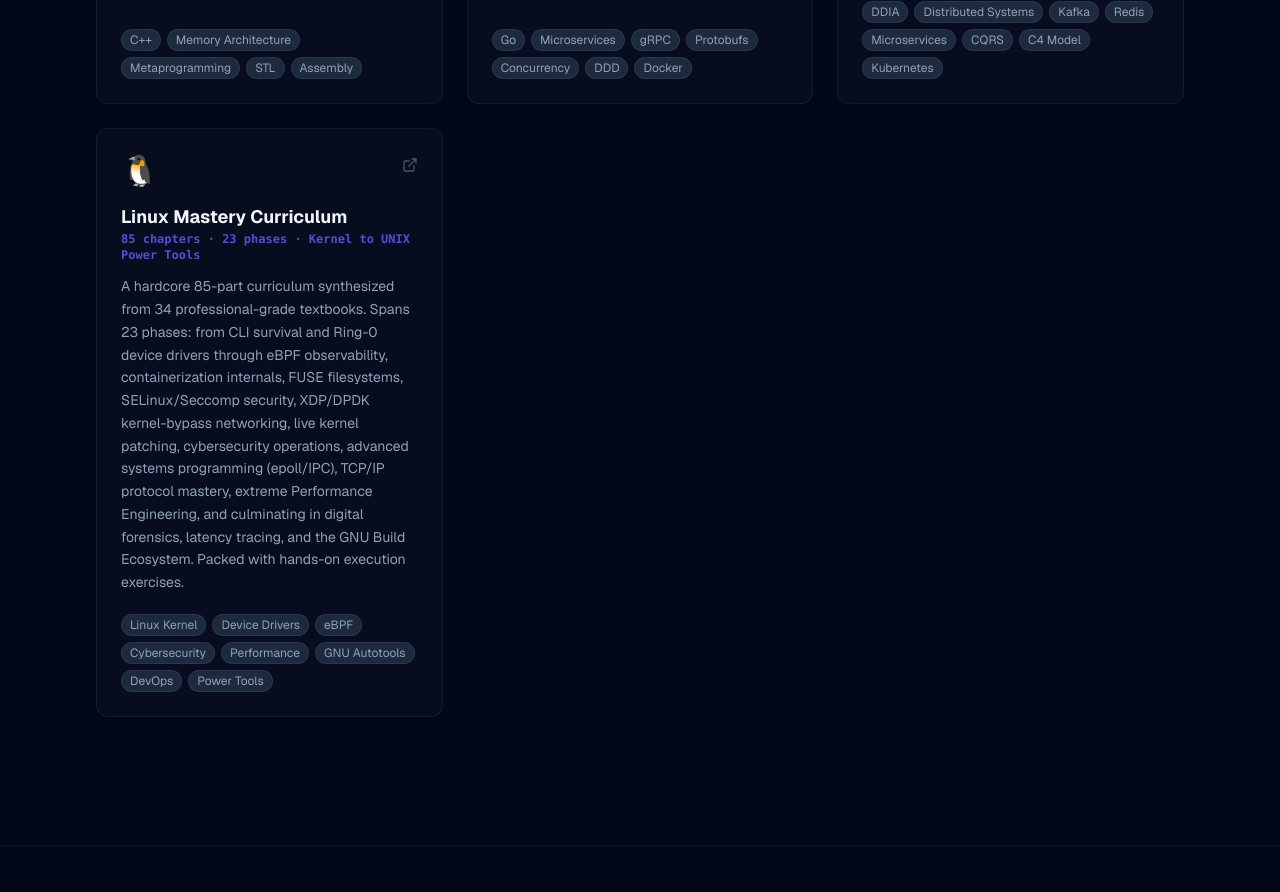
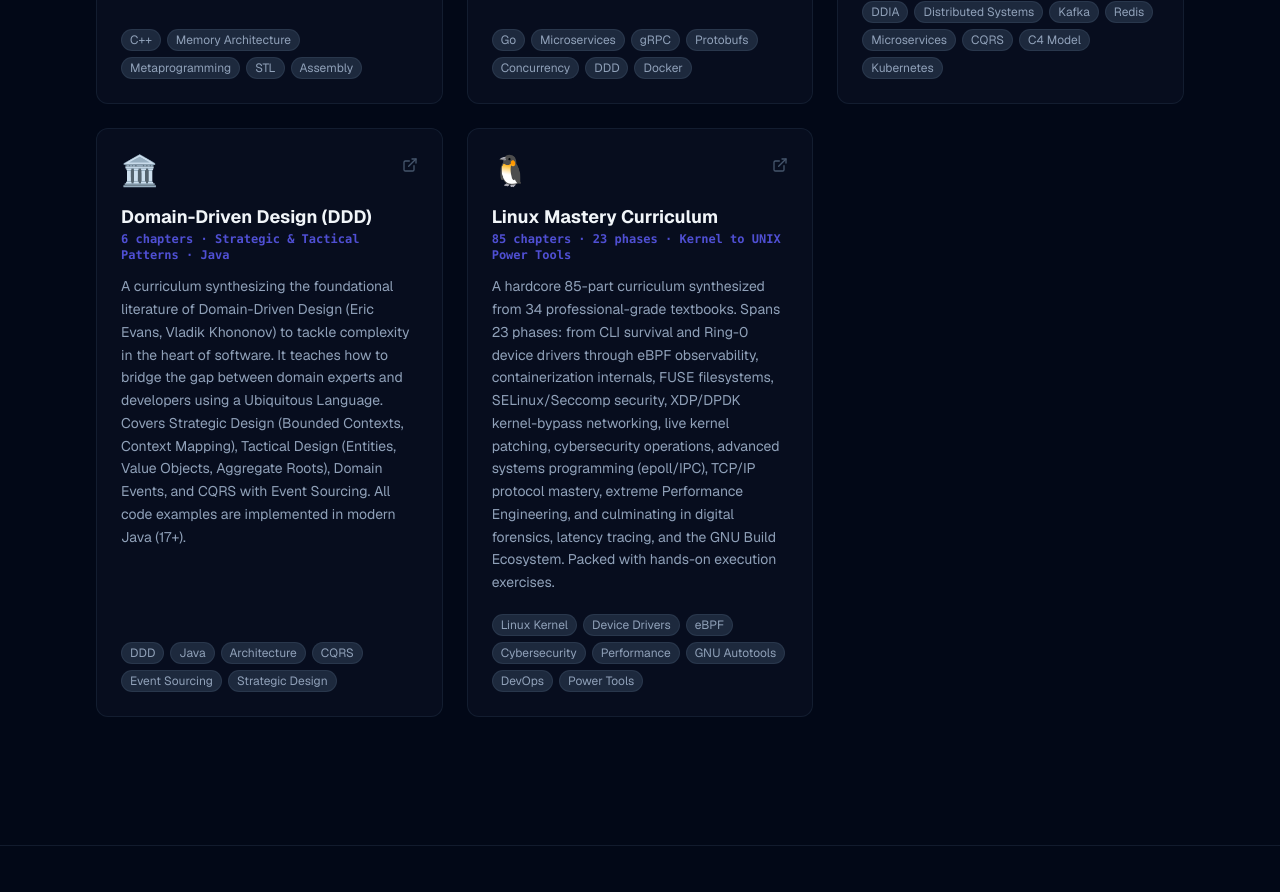
Before and after one commit to chemacabeza/chemacabeza-dev, a Next.js app: page /projects in a window 1280 px wide. Shown: the part 3540-4432 px from the top of the page. Built offline with nearby package versions, Linux system fonts and the light colour scheme.

Commit message:
feat(projects): add Domain-Driven Design (DDD) curriculum project

```diff
--- a/app/projects/page.tsx
+++ b/app/projects/page.tsx
@@ -174,6 +174,16 @@ const githubProjects = [
         tags: ["DDIA", "Distributed Systems", "Kafka", "Redis", "Microservices", "CQRS", "C4 Model", "Kubernetes"],
     },
     {
+        repo: "DDD",
+        url: "https://github.com/chemacabeza/my-github-projects/tree/master/DDD",
+        emoji: "🏛️",
+        title: "Domain-Driven Design (DDD)",
+        subtitle: "6 chapters · Strategic & Tactical Patterns · Java",
+        description:
+            "A curriculum synthesizing the foundational literature of Domain-Driven Design (Eric Evans, Vladik Khononov) to tackle complexity in the heart of software. It teaches how to bridge the gap between domain experts and developers using a Ubiquitous Language. Covers Strategic Design (Bounded Contexts, Context Mapping), Tactical Design (Entities, Value Objects, Aggregate Roots), Domain Events, and CQRS with Event Sourcing. All code examples are implemented in modern Java (17+).",
+        tags: ["DDD", "Java", "Architecture", "CQRS", "Event Sourcing", "Strategic Design"],
+    },
+    {
         repo: "Linux",
         url: "https://github.com/chemacabeza/my-github-projects/tree/master/Linux",
         emoji: "🐧",
```
